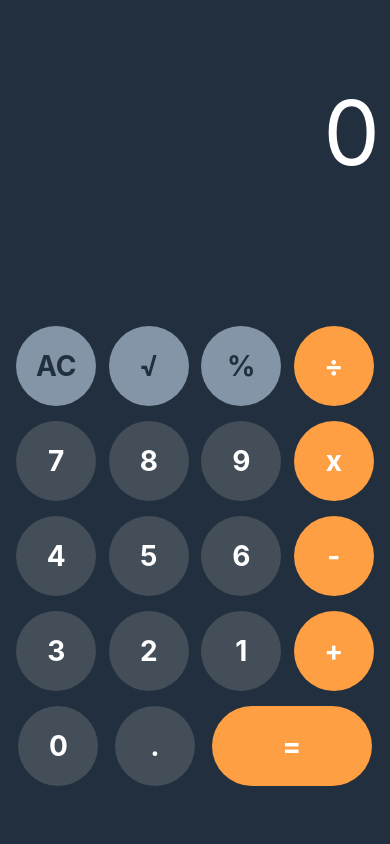
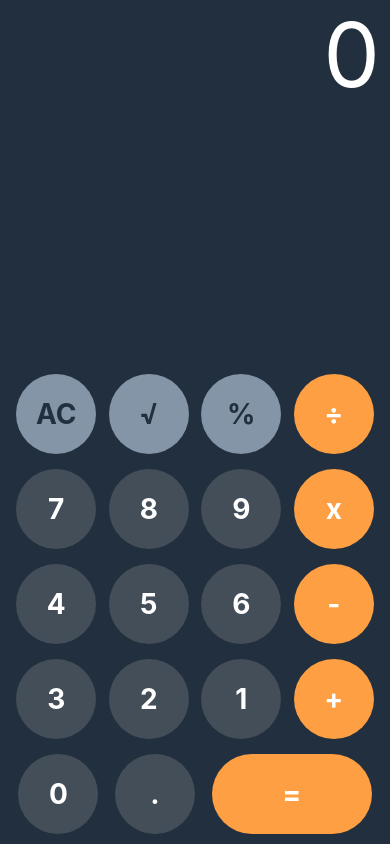
Before and after one commit to Cdric-art/CalculateApp, a React Native app: screen / in a window 390 px wide. Built offline with nearby package versions, Linux system fonts and the light colour scheme.

Commit message:
Fix: Style iphone 7

```diff
--- a/App.tsx
+++ b/App.tsx
@@ -1,6 +1,6 @@
-import {StatusBar} from 'expo-status-bar';
 import React, {useState} from 'react';
-import {Platform, Pressable, SafeAreaView, StyleSheet, Text, View} from 'react-native';
+import {StatusBar, Platform, Pressable, SafeAreaView, StyleSheet, Text, View} from 'react-native';
+import StatusBarCustom from "./components/StatusBarCustom";
 
 export default function App() {
 
@@ -42,9 +42,9 @@ export default function App() {
 	}
 
 	return (
-		<SafeAreaView style={styles.container}>
-			<View style={{flex: 1}}>
-				<StatusBar style="light"/>
+			<SafeAreaView style={{flex: 1}}>
+				<StatusBarCustom backgroundColor={'#222f3e'} barStyle={'line-content'} />
+				<View style={styles.container}>
 					<View style={styles.containerResult}>
 						<Text style={styles.result}>{result}</Text>
 						<View style={styles.containerLabel}>
@@ -165,17 +165,20 @@ const styles = StyleSheet.create({
 	container: {
 		flex: 1,
 		backgroundColor: '#222f3e',
-		paddingTop: Platform.OS === 'ios' ? 0 : 40,
+	},
+	statusBar: {
+		backgroundColor: 'transparent',
 	},
 	containerResult: {
 		flex: 1,
-		justifyContent: 'space-around',
+		justifyContent: 'space-between',
 		alignItems: 'flex-end',
-		paddingRight: Platform.OS === 'ios' ? 0 : 10,
+		paddingRight: 10,
 	},
 	result: {
 		fontSize: 90,
-		color: '#fff'
+		color: '#fff',
+		marginBottom: 20
 	},
 	containerLabel: {
 		flexDirection: 'row',
@@ -190,8 +193,9 @@ const styles = StyleSheet.create({
 		marginHorizontal: 5
 	},
 	containerCalc: {
-		flex: 2,
-		padding: Platform.OS === 'ios' ? 0 : 10,
+		flex: 3,
+		justifyContent: 'flex-end',
+		padding: 10,
 	},
 	row: {
 		flexDirection: 'row',
--- /dev/null
+++ b/components/StatusBarCustom.tsx
@@ -0,0 +1,17 @@
+import React from 'react';
+import {Platform, StatusBar, StyleSheet, View} from "react-native";
+
+// @ts-ignore
+const StatusBarCustom = ({backgroundColor, ...props }) => {
+	return <View style={[styles.statusBar, { backgroundColor }]}>
+		<StatusBar translucent backgroundColor={backgroundColor} {...props}/>
+	</View>
+};
+
+const styles = StyleSheet.create({
+	statusBar: {
+		height: Platform.OS === 'ios' ? 20 : StatusBar.currentHeight
+	}
+})
+
+export default StatusBarCustom;
```
Lines whose indentation alone changed are shown as unchanged.
